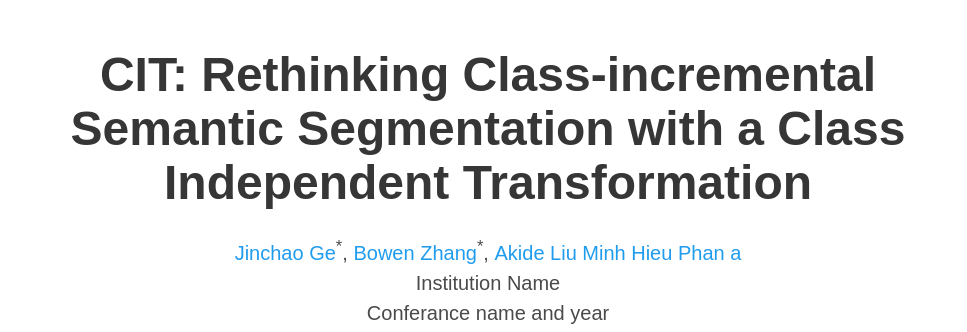
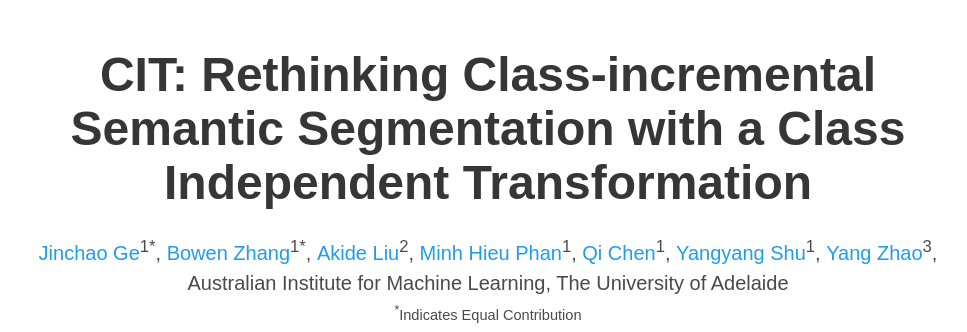
Before and after one commit to jinchaogjc/cit-demo, a plain HTML site: page index.html in a window 1280 px wide. Shown: the top 332 px of the page, without its empty margins (152-1119 px from the left). Drawn offline with nearby package versions, Linux system fonts and the light colour scheme; some icons are missing; a web font is replaced by a local one.

Commit message:
modify index

```diff
--- a/index.html
+++ b/index.html
@@ -56,20 +56,24 @@
             <div class="is-size-5 publication-authors">
               <!-- Paper authors -->
               <span class="author-block">
-                <a href="https://github.com/jinchaogjc" target="_blank">Jinchao Ge</a><sup>*</sup>,</span>
+                <a href="https://github.com/jinchaogjc" target="_blank">Jinchao Ge</a><sup>1*</sup>,</span>
                 <span class="author-block">
-                  <a href="https://www.linkedin.com/in/bowen-zhang-a7403095/" target="_blank">Bowen Zhang</a><sup>*</sup>,</span>
+                  <a href="https://www.linkedin.com/in/bowen-zhang-a7403095/" target="_blank">Bowen Zhang</a><sup>1*</sup>,</span>
                   <span class="author-block">
-                    <a href="https://www.linkedin.com/in/akideliu/" target="_blank">Akide Liu</a>
+                    <a href="https://www.linkedin.com/in/akideliu/" target="_blank">Akide Liu</a><sup>2</sup>,</span>
                     <span class="author-block">
-                      <a href="https://scholar.google.com/citations?user=gSEw8EsAAAAJ&hl=en" target="_blank">Minh Hieu Phan</a>
+                      <a href="https://scholar.google.com/citations?user=gSEw8EsAAAAJ&hl=en" target="_blank">Minh Hieu Phan</a><sup>1</sup>,</span>
                       <span class="author-block">
-                        <a href="-" target="_blank">a</a>
+                        <a href="-" target="_blank">Qi Chen</a><sup>1</sup>,</span>
+                        <span class="author-block">
+                          <a href="-" target="_blank">Yangyang Shu</a><sup>1</sup>,</span>
+                          <span class="author-block">
+                            <a href="https://yangyangkiki.github.io/" target="_blank">Yang Zhao</a><sup>3</sup>,</span>
                   </span>
                   </div>
 
                   <div class="is-size-5 publication-authors">
-                    <span class="author-block">Institution Name<br>Conferance name and year</span>
+                    <span class="author-block">Australian Institute for Machine Learning, The University of Adelaide<br></span>
                     <span class="eql-cntrb"><small><br><sup>*</sup>Indicates Equal Contribution</small></span>
                   </div>
 
@@ -77,7 +81,7 @@
                     <div class="publication-links">
                          <!-- Arxiv PDF link -->
                       <span class="link-block">
-                        <a href="https://arxiv.org/pdf/<ARXIV PAPER ID>.pdf" target="_blank"
+                        <a href="https://arxiv.org/abs/2411.02715" target="_blank"
                         class="external-link button is-normal is-rounded is-dark">
                         <span class="icon">
                           <i class="fas fa-file-pdf"></i>
```
